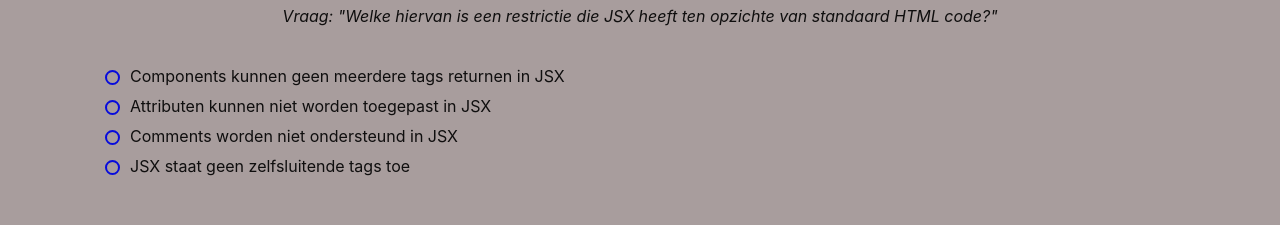
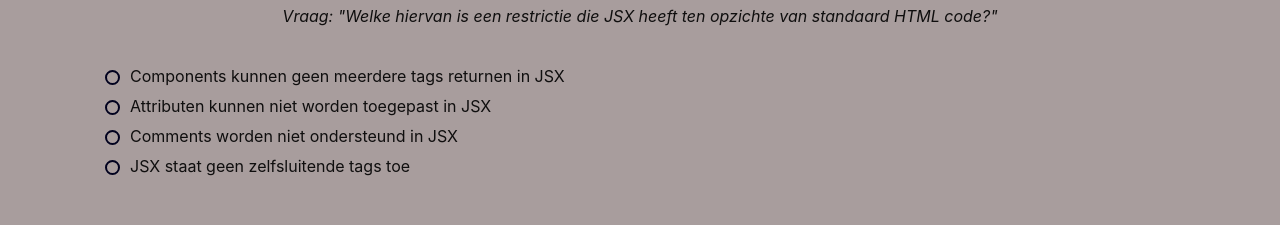
Before and after one commit to Melanforsaken/ReactQuiz2, a React (Create React App) app: page / in a window 1280 px wide. Shown: the part 268-493 px from the top of the page. Built offline with nearby package versions, Linux system fonts and the light colour scheme.

Commit message:
tweede edit aan quiz elementen

```diff
--- a/src/App.css
+++ b/src/App.css
@@ -55,12 +55,12 @@
   appearance: none;
   width: 15px;
   height: 15px;
-  border: 2px solid #070bdc;
+  border: 2px solid #01011e;
   border-radius: 50%;
   outline: none;
   cursor: pointer;
 }
 
 .quiz-options input[type="radio"]:checked {
-  background-color: #007bff;
+  background-color: #496084;
 }
```
